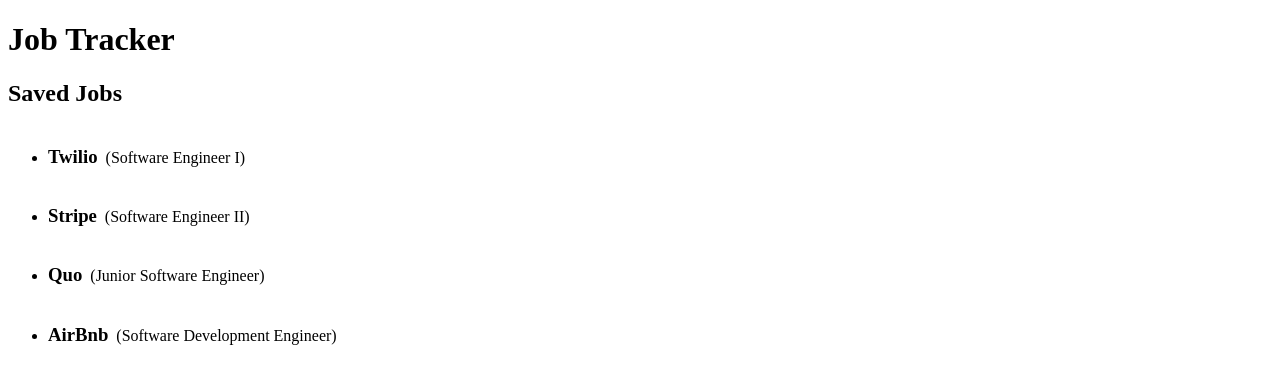
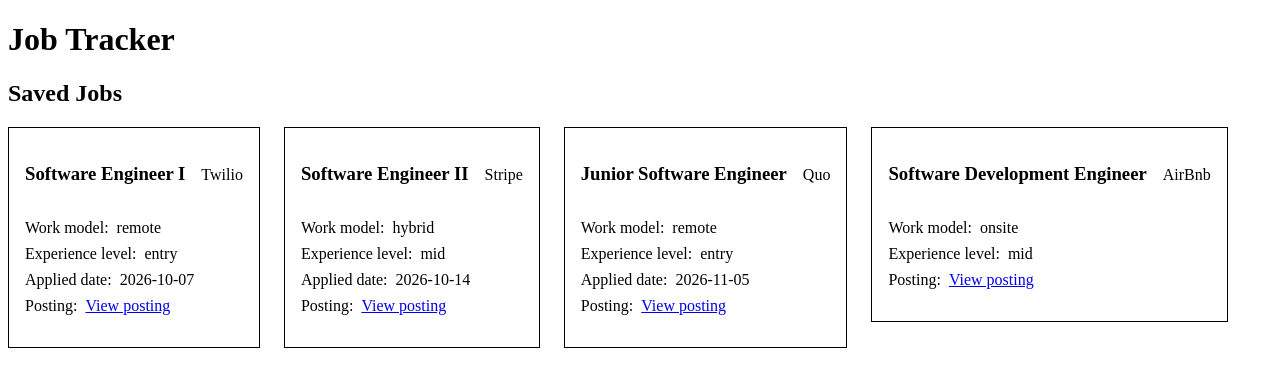
Before and after one commit to colby-noah/job-tracker, a React (Vite) app in the folder web/: page / in a window 1280 px wide. Shown: the top 386 px of the page. Built offline with nearby package versions, Linux system fonts and the light colour scheme.

Commit message:
feat: add more details to JobCard

```diff
--- a/web/src/App.tsx
+++ b/web/src/App.tsx
@@ -7,7 +7,15 @@ export function App() {
       <h1>Job Tracker</h1>
       <section>
         <h2>Saved Jobs</h2>
-        <ul>
+        <ul
+          style={{
+            display: 'flex',
+            flexWrap: 'wrap',
+            gap: '24px',
+            listStyle: 'none',
+            padding: 0,
+          }}
+        >
           {sampleJobs.map((job) => (
             <li key={job.id}>
               <JobCard job={job} />
--- a/web/src/JobCard.tsx
+++ b/web/src/JobCard.tsx
@@ -1,23 +1,70 @@
+import type { ReactNode } from 'react';
 import type { Job } from './types';
 
 interface JobCardProps {
   job: Job;
 }
 
+interface DetailRowProps {
+  label: string;
+  children: ReactNode;
+}
+
+function DetailRow({ label, children }: DetailRowProps) {
+  return (
+    <div style={{ display: 'flex', flexWrap: 'wrap', gap: '8px' }}>
+      <dt>{label}:</dt>
+      <dd style={{ margin: 0 }}>{children}</dd>
+    </div>
+  );
+}
+
 export function JobCard({ job }: JobCardProps) {
   return (
-    <article>
-      <div
+    <article
+      style={{
+        display: 'flex',
+        flexDirection: 'column',
+        border: 'solid 1px black',
+        padding: '16px',
+      }}
+    >
+      <header
         style={{
           display: 'flex',
           flexDirection: 'row',
           alignItems: 'baseline',
+          gap: '16px',
+        }}
+      >
+        <h3>{job.title}</h3>
+        <p>{job.companyName}</p>
+      </header>
+      <dl
+        style={{
+          display: 'flex',
+          flexDirection: 'column',
           gap: '8px',
         }}
       >
-        <h3>{job.companyName}</h3>
-        <p>({job.title})</p>
-      </div>
+        <DetailRow label="Work model">{job.workModel}</DetailRow>
+        {job.experienceLevel != null && (
+          <DetailRow label="Experience level">{job.experienceLevel}</DetailRow>
+        )}
+        {job.location != null && (
+          <DetailRow label="Location">{job.location}</DetailRow>
+        )}
+        {job.appliedAt != null && (
+          <DetailRow label="Applied date">{job.appliedAt}</DetailRow>
+        )}
+        {job.postingUrl != null && (
+          <DetailRow label="Posting">
+            <a target="_blank" rel="noreferrer" href={job.postingUrl}>
+              View posting
+            </a>
+          </DetailRow>
+        )}
+      </dl>
     </article>
   );
 }
```
